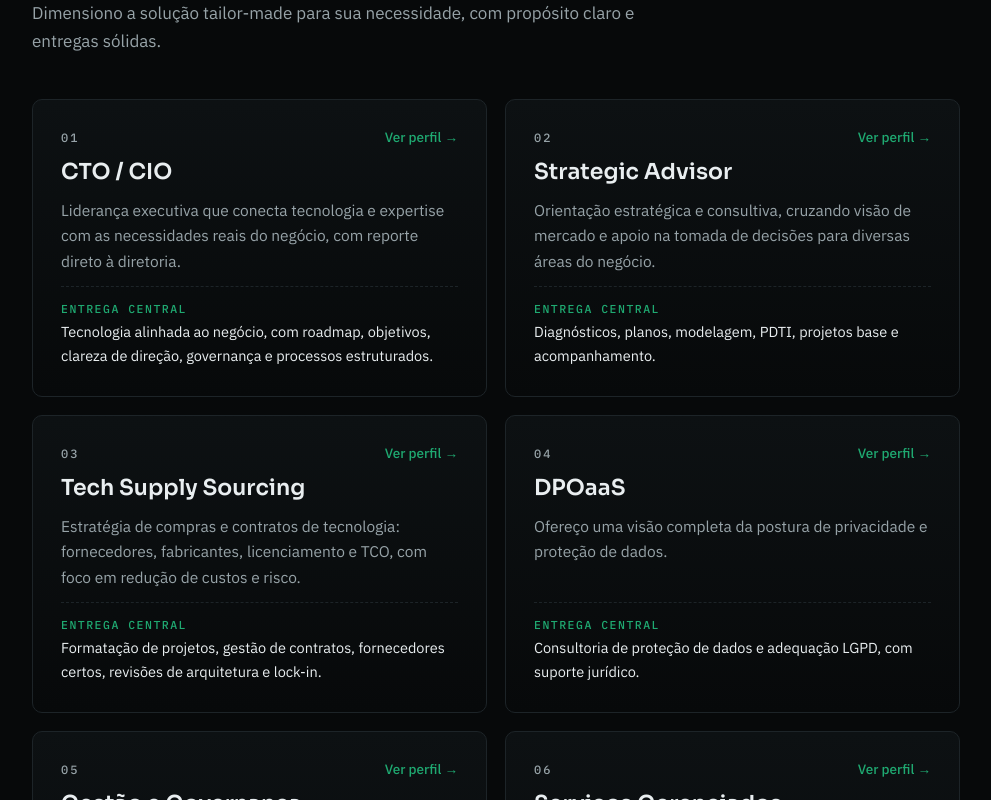
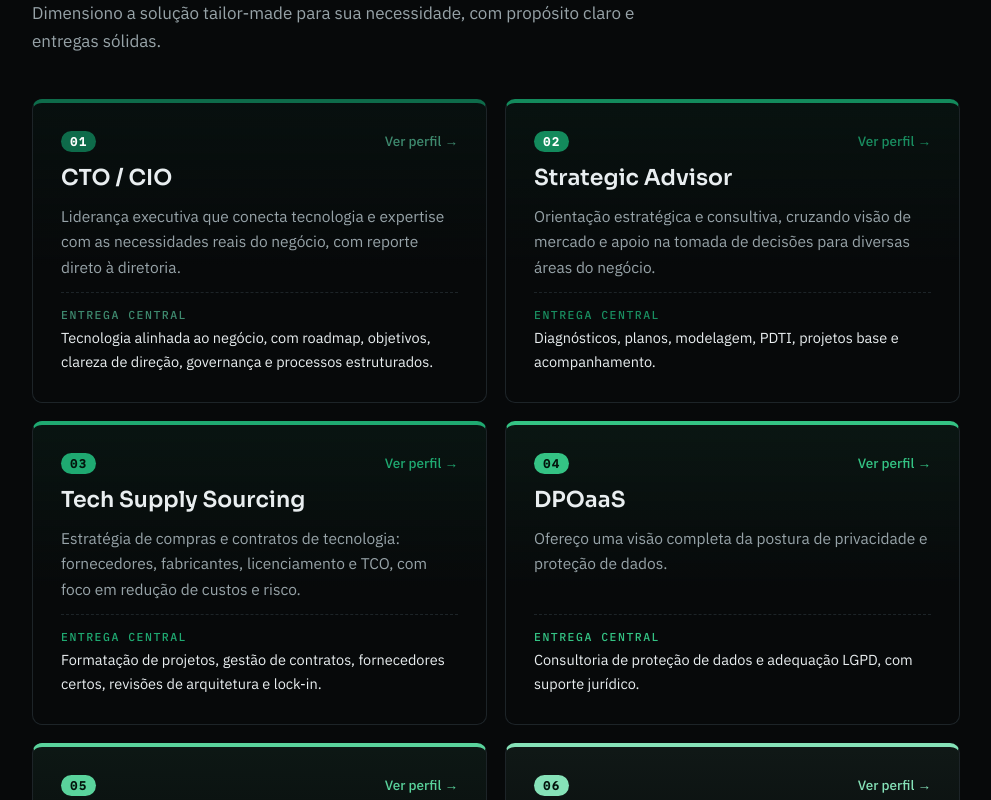
Before and after one commit to jpgdelima/jlima.tec.br, a plain HTML site: page index.html in a window 1280 px wide. Shown: the part 1980-2780 px from the top of the page, without its empty margins (216-1207 px from the left). Drawn offline with Linux system fonts and the light colour scheme.

Commit message:
Add files via upload

```diff
--- a/index.html
+++ b/index.html
@@ -182,6 +182,7 @@ footer nav{display:flex;gap:18px;flex-wrap:wrap}
 .eb-list span{display:inline-block;white-space:nowrap}.eb-list span:not(:last-child)::after{content:"·";margin:0 .7em}
 .fw{margin-top:44px;border:1px solid var(--accent-dim);border-radius:var(--r);padding:22px 26px;background:rgba(31,169,113,.05);display:grid;grid-template-columns:150px 1fr;gap:18px;align-items:baseline}.fw-k{font:500 12.5px var(--f-mono);letter-spacing:2px;color:var(--accent);text-transform:uppercase}.fw p{color:var(--ink);font-size:15.5px}@media (max-width:600px){.fw{grid-template-columns:1fr;gap:8px}}
 .role-list{max-width:none!important;font-size:clamp(17px,1.7vw,21px)!important;line-height:1.5!important;margin-top:6px}.role-list span{display:inline-block;white-space:nowrap}.role-list span:not(:last-child)::after{content:"|";margin:0 .55em;color:var(--muted);font-weight:400}
+.svc{border-top:4px solid var(--c,var(--line));background:linear-gradient(180deg,rgba(var(--cg),.07),var(--bg) 55%)}.svc .k{color:var(--ci)!important;background:var(--c);font-weight:600;padding:3px 9px;border-radius:999px;letter-spacing:1.5px}.svc a.more{color:var(--ct)}.svc .deliver b{color:var(--ct)}
 </style>
 </head>
 <body>
@@ -257,13 +258,13 @@ footer nav{display:flex;gap:18px;flex-wrap:wrap}
     </div></div>
     <div class="s-body">
       <div class="services">
-        <article class="svc"><div class="top-row"><span class="k">01</span><a class="more" href="cv/cto/">Ver perfil →</a></div><h3>CTO / CIO</h3><p>Liderança executiva que conecta tecnologia e expertise com as necessidades reais do negócio, com reporte direto à diretoria.</p><div class="deliver"><b>Entrega central</b>Tecnologia alinhada ao negócio, com roadmap, objetivos, clareza de direção, governança e processos estruturados.</div></article>
-        <article class="svc"><div class="top-row"><span class="k">02</span><a class="more" href="cv/advisor/">Ver perfil →</a></div><h3>Strategic Advisor</h3><p>Orientação estratégica e consultiva, cruzando visão de mercado e apoio na tomada de decisões para diversas áreas do negócio.</p><div class="deliver"><b>Entrega central</b>Diagnósticos, planos, modelagem, PDTI, projetos base e acompanhamento.</div></article>
-        <article class="svc"><div class="top-row"><span class="k">03</span><a class="more" href="cv/sourcing/">Ver perfil →</a></div><h3>Tech Supply Sourcing</h3><p>Estratégia de compras e contratos de tecnologia: fornecedores, fabricantes, licenciamento e TCO, com foco em redução de custos e risco.</p><div class="deliver"><b>Entrega central</b>Formatação de projetos, gestão de contratos, fornecedores certos, revisões de arquitetura e lock-in.</div></article>
-        <article class="svc"><div class="top-row"><span class="k">04</span><a class="more" href="cv/dpoaas/">Ver perfil →</a></div><h3>DPOaaS</h3><p>Ofereço uma visão completa da postura de privacidade e proteção de dados.</p><div class="deliver"><b>Entrega central</b>Consultoria de proteção de dados e adequação LGPD, com suporte jurídico.</div></article>
-        <article class="svc"><div class="top-row"><span class="k">05</span><a class="more" href="cv/manager/">Ver perfil →</a></div><h3>Gestão e Governança</h3><p>Planejar, construir, entregar e operar a partir das definições do quê e para onde determinadas pela governança.</p><div class="deliver"><b>Entrega central</b>Gestão de serviços, riscos, governança, recursos, valor, desempenho, times e continuidade.</div></article>
-        <article class="svc"><div class="top-row"><span class="k">06</span><a class="more" href="cv/msp/">Ver perfil →</a></div><h3>Serviços Gerenciados Especializados</h3><p>Projeto, implanto e sustento tecnologias, equipamentos e operações. Você contrata expertise, resiliência e disponibilidade.</p><div class="deliver"><b>Entrega central</b>Operação de missão crítica com SLA: IT/OT, redes e telecom, cibersegurança, multicloud e cidades inteligentes.</div></article>
-        <article class="svc"><div class="top-row"><span class="k">07</span><a class="more" href="cv/architect/">Ver perfil →</a></div><h3>Enterprise Architect / Staff Engineer</h3><p>Arquitetura que liga negócio e engenharia, com decisões técnicas profundas e visão de custo, risco e escala.</p><div class="deliver"><b>Entrega central</b>Arquitetura corporativa e de soluções, padrões, revisões técnicas e confiabilidade em produção.</div></article>
+        <article class="svc" style="--c:#0E6B4A;--ct:#3e896e;--cg:14,107,74;--ci:#ffffff"><div class="top-row"><span class="k">01</span><a class="more" href="cv/cto/">Ver perfil →</a></div><h3>CTO / CIO</h3><p>Liderança executiva que conecta tecnologia e expertise com as necessidades reais do negócio, com reporte direto à diretoria.</p><div class="deliver"><b>Entrega central</b>Tecnologia alinhada ao negócio, com roadmap, objetivos, clareza de direção, governança e processos estruturados.</div></article>
+        <article class="svc" style="--c:#138A5C;--ct:#198d60;--cg:19,138,92;--ci:#ffffff"><div class="top-row"><span class="k">02</span><a class="more" href="cv/advisor/">Ver perfil →</a></div><h3>Strategic Advisor</h3><p>Orientação estratégica e consultiva, cruzando visão de mercado e apoio na tomada de decisões para diversas áreas do negócio.</p><div class="deliver"><b>Entrega central</b>Diagnósticos, planos, modelagem, PDTI, projetos base e acompanhamento.</div></article>
+        <article class="svc" style="--c:#1FA971;--ct:#1FA971;--cg:31,169,113;--ci:#03140c"><div class="top-row"><span class="k">03</span><a class="more" href="cv/sourcing/">Ver perfil →</a></div><h3>Tech Supply Sourcing</h3><p>Estratégia de compras e contratos de tecnologia: fornecedores, fabricantes, licenciamento e TCO, com foco em redução de custos e risco.</p><div class="deliver"><b>Entrega central</b>Formatação de projetos, gestão de contratos, fornecedores certos, revisões de arquitetura e lock-in.</div></article>
+        <article class="svc" style="--c:#34C384;--ct:#34C384;--cg:52,195,132;--ci:#03140c"><div class="top-row"><span class="k">04</span><a class="more" href="cv/dpoaas/">Ver perfil →</a></div><h3>DPOaaS</h3><p>Ofereço uma visão completa da postura de privacidade e proteção de dados.</p><div class="deliver"><b>Entrega central</b>Consultoria de proteção de dados e adequação LGPD, com suporte jurídico.</div></article>
+        <article class="svc" style="--c:#5AD39C;--ct:#5AD39C;--cg:90,211,156;--ci:#03140c"><div class="top-row"><span class="k">05</span><a class="more" href="cv/manager/">Ver perfil →</a></div><h3>Gestão e Governança</h3><p>Planejar, construir, entregar e operar a partir das definições do quê e para onde determinadas pela governança.</p><div class="deliver"><b>Entrega central</b>Gestão de serviços, riscos, governança, recursos, valor, desempenho, times e continuidade.</div></article>
+        <article class="svc" style="--c:#86E2B8;--ct:#86E2B8;--cg:134,226,184;--ci:#03140c"><div class="top-row"><span class="k">06</span><a class="more" href="cv/msp/">Ver perfil →</a></div><h3>Serviços Gerenciados Especializados</h3><p>Projeto, implanto e sustento tecnologias, equipamentos e operações. Você contrata expertise, resiliência e disponibilidade.</p><div class="deliver"><b>Entrega central</b>Operação de missão crítica com SLA: IT/OT, redes e telecom, cibersegurança, multicloud e cidades inteligentes.</div></article>
+        <article class="svc" style="--c:#B7F0D4;--ct:#B7F0D4;--cg:183,240,212;--ci:#03140c"><div class="top-row"><span class="k">07</span><a class="more" href="cv/architect/">Ver perfil →</a></div><h3>Enterprise Architect / Staff Engineer</h3><p>Arquitetura que liga negócio e engenharia, com decisões técnicas profundas e visão de custo, risco e escala.</p><div class="deliver"><b>Entrega central</b>Arquitetura corporativa e de soluções, padrões, revisões técnicas e confiabilidade em produção.</div></article>
       </div>
     </div>
   </div>
```
